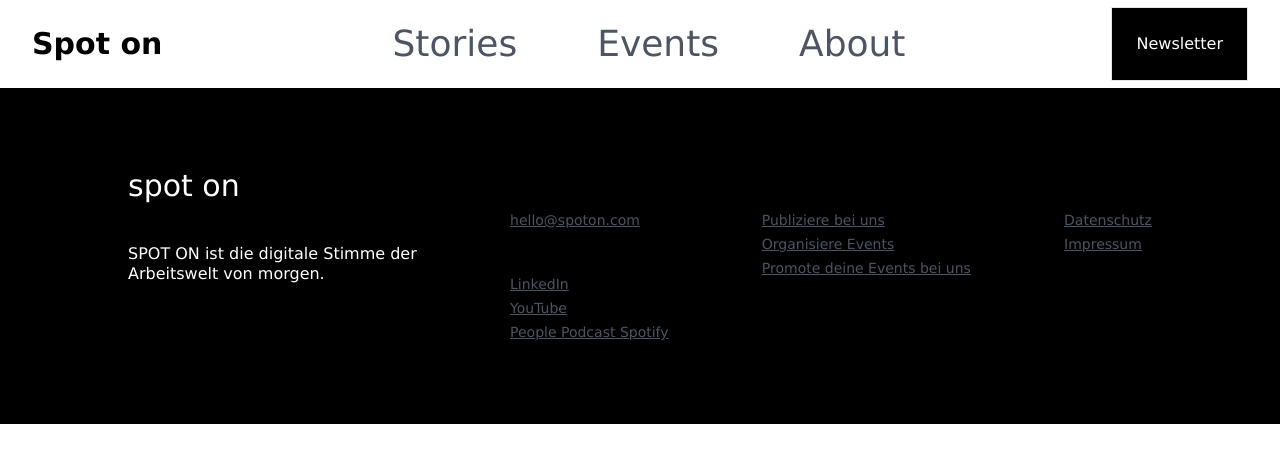
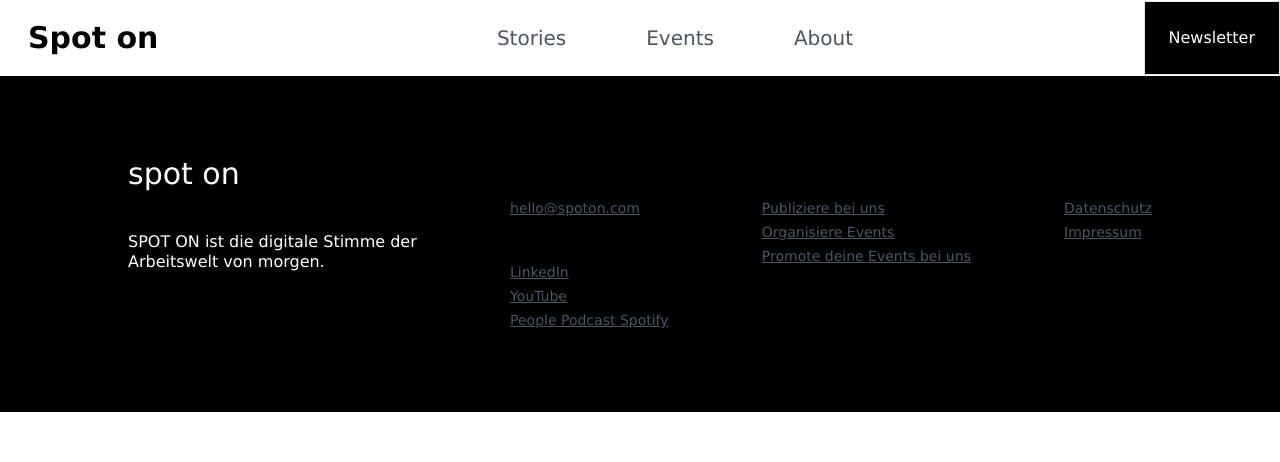
Before and after one commit to Remofurrer/spoton, a Next.js app: page / in a window 1280 px wide. Shown: the top 462 px of the page. Built offline with nearby package versions, Linux system fonts and the light colour scheme.

Commit message:
adding HeaderDesktop and HeaderMobile Components, Navbar bug fixes

```diff
--- /dev/null
+++ b/components/HeaderDesktop.js
@@ -0,0 +1,9 @@
+import React from 'react'
+
+const HeaderDesktop = () => {
+  return (
+    <div>HeaderDesktop</div>
+  )
+}
+
+export default HeaderDesktop
--- /dev/null
+++ b/components/HeaderMobile.js
@@ -0,0 +1,9 @@
+import React from 'react'
+
+const HeaderMobile = () => {
+  return (
+    <div>HeaderMobile</div>
+  )
+}
+
+export default HeaderMobile
--- a/components/Navbar.js
+++ b/components/Navbar.js
@@ -5,13 +5,13 @@ const Navbar = () => {
     const [navbar, setNavbar] = useState(false);
 
   return (
-    <nav className='w-full bg-white shadow'>
-        <div className='justify-between px-4 mx-auto lg:max-w-7xl md:items-center md:flex md:px-8'>
+    <nav className='w-full bg-white'>
+        <div className='justify-between mx-auto md:items-center md:flex'>
             <div>
-                <div className='flex items-center justify-between py-3 md:py-5 md:block'>
+                <div className='flex items-center justify-between py-3 md:py-1 md:block'>
                     <Link href="#">
                         <a>
-                            <h2 className='text-3xl font-bold'>Spot on</h2>
+                            <h2 className='text-3xl font-bold pl-7'>Spot on</h2>
                         </a>
                     </Link>
                     <div className='md:hidden'>
@@ -55,21 +55,21 @@ const Navbar = () => {
                 <div className={`flex-1 justify-self-center pb-3 mt-8 md:block md:pb-0 md:mt-0 ${
                     navbar ? "block" : "hidden"
                 }`}>
-                    <ul className='items-center justify-center md:flex md:space-x-20 md:space-y-0 pl-6'>
+                    <ul className='items-center justify-center md:flex md:space-x-20 md:space-y-0 pl-12'>
                         <Link href="#">
-                            <a><li className='text-gray-600 text-4xl hover:text-red-500 md:hover:underline md:hover:text-gray-600'>Stories</li></a>
+                            <a><li className='text-gray-600 text-xl hover:text-red-500 md:hover:underline md:hover:text-gray-600'>Stories</li></a>
                         </Link>
                         <Link href="#">
-                            <a><li className='text-gray-600 text-4xl hover:text-teal-500 md:hover:underline md:hover:text-gray-600 py-6'>Events</li></a>
+                            <a><li className='text-gray-600 text-xl hover:text-teal-500 md:hover:underline md:hover:text-gray-600 py-6'>Events</li></a>
                         </Link>
                         <Link href="#">
-                            <a><li className='text-gray-600 text-4xl hover:text-yellow-500 md:hover:underline md:hover:text-gray-600'>About</li></a>
+                            <a><li className='text-gray-600 text-xl hover:text-yellow-500 md:hover:underline md:hover:text-gray-600'>About</li></a>
                         </Link>
                     </ul>
                 </div>
             </div>
             <div>
-                <button className='border m-0 p-6 bg-black text-white hidden md:block'>Newsletter</button>
+                <button className='border p-6 bg-black text-white hidden md:block'>Newsletter</button>
             </div>
         </div>
     </nav>
```
